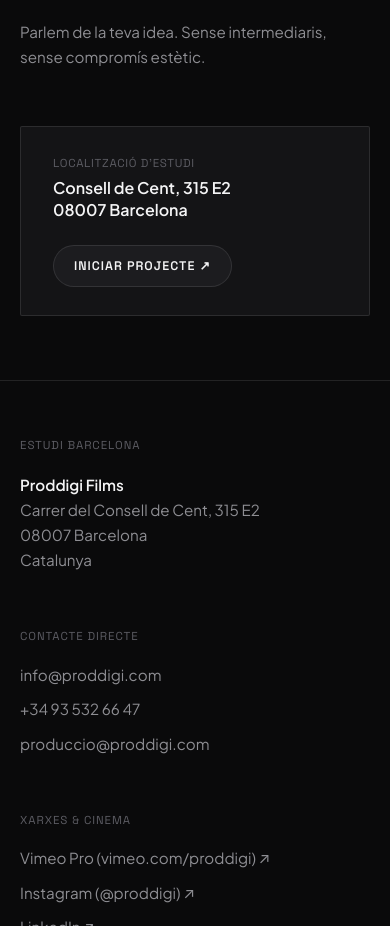
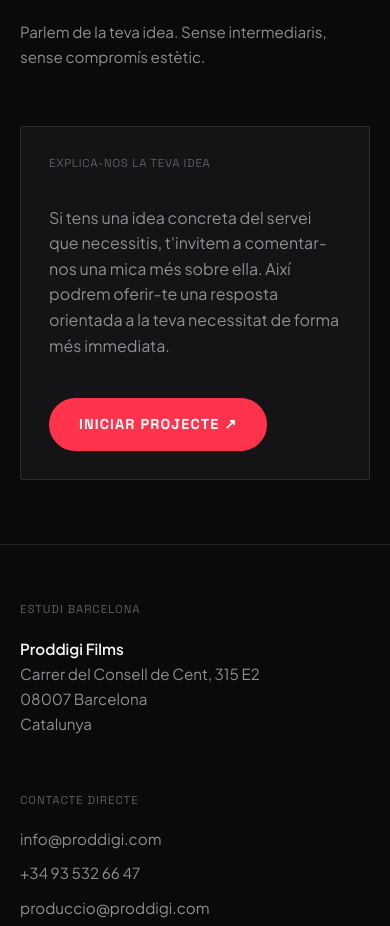
Before and after one commit to xarop/proddigi, a plain HTML site: page index.html in a window 390 px wide. Shown: the part 6880-7806 px from the top of the page. Drawn offline with Linux system fonts and the light colour scheme.

Commit message:
Feat: Enhance contact section CTA and messaging
- Replace studio address with compelling service description CTA
- Add meaningful copy: 'Si tens una idea concreta...'
- Highlight 'Iniciar projecte' as primary CTA button
- Style primary CTA: red background (--indicator-red), larger padding
- Add hover effect with glow shadow
- Reorganize card layout to flex-direction: column
- Increase card padding and gap for better spacing
- Mobile responsive padding

Co-authored-by: Copilot <223556219+Copilot@users.noreply.github.com>

```diff
--- a/index.html
+++ b/index.html
@@ -297,11 +297,9 @@
 <p>Parlem de la teva idea. Sense intermediaris, sense compromís estètic.</p>
 </div>
 <div>
-<div>
-<span>Localització d'estudi</span>
-<p>Consell de Cent, 315 E2<br>08007 Barcelona</p>
-</div>
-<a href="mailto:produccio@proddigi.com">Iniciar projecte ↗</a>
+<span>Explica-nos la teva idea</span>
+<p>Si tens una idea concreta del servei que necessitis, t'invitem a comentar-nos una mica més sobre ella. Així podrem oferir-te una resposta orientada a la teva necessitat de forma més immediata.</p>
+<a href="mailto:produccio@proddigi.com" class="cta-primary">Iniciar projecte ↗</a>
 </div>
 </div>
 </section>
--- a/styles.css
+++ b/styles.css
@@ -1307,19 +1307,12 @@
 .contact-section > div > div:last-child {
   border: 1px solid var(--border);
   background: var(--surface);
-  padding: 1.75rem 2rem;
+  padding: 2.5rem 2.5rem;
   border-radius: var(--radius-sm);
   display: flex;
-  flex-wrap: wrap;
-  justify-content: space-between;
-  align-items: center;
-  gap: 1.5rem;
-}
-
-.contact-section > div > div:last-child > div {
-  display: flex;
   flex-direction: column;
-  gap: 0.25rem;
+  gap: 2rem;
+  align-items: flex-start;
 }
 
 .contact-section > div > div:last-child span {
@@ -1332,38 +1325,39 @@
 
 .contact-section > div > div:last-child p {
   font-size: 1rem;
-  color: var(--text);
-  font-weight: 600;
-  line-height: 1.4;
+  color: var(--text-muted);
+  line-height: 1.6;
+  margin: 0;
 }
 
-.contact-section > div > div:last-child a {
+.contact-section > div > div:last-child a.cta-primary {
   display: inline-flex;
   align-items: center;
-  gap: 0.5rem;
+  gap: 0.75rem;
   font-family: var(--font-mono);
-  font-size: 0.78rem;
+  font-size: 0.9rem;
   text-transform: uppercase;
   letter-spacing: 0.08em;
-  padding: 0.65rem 1.25rem;
-  border: 1px solid var(--border);
+  padding: 0.85rem 1.75rem;
+  border: 2px solid var(--indicator-red);
   border-radius: 999px;
-  background: var(--surface-elevated);
-  color: var(--text);
-  font-weight: 600;
-  transition: background-color 200ms ease, border-color 200ms ease;
+  background: var(--indicator-red);
+  color: #ffffff;
+  font-weight: 700;
+  transition: all 200ms ease;
   text-decoration: none;
   cursor: pointer;
+  margin-top: 0.5rem;
 }
 
-.contact-section > div > div:last-child a:hover {
-  background-color: var(--surface-active);
-  border-color: var(--text);
+.contact-section > div > div:last-child a.cta-primary:hover {
+  background-color: transparent;
+  color: var(--indicator-red);
+  box-shadow: 0 0 20px rgba(255, 51, 75, 0.3);
 }
 
 @media (max-width: 768px) {
   .contact-section > div > div:last-child {
-    flex-direction: column;
-    align-items: flex-start;
+    padding: 1.75rem 1.75rem;
   }
 }
```
